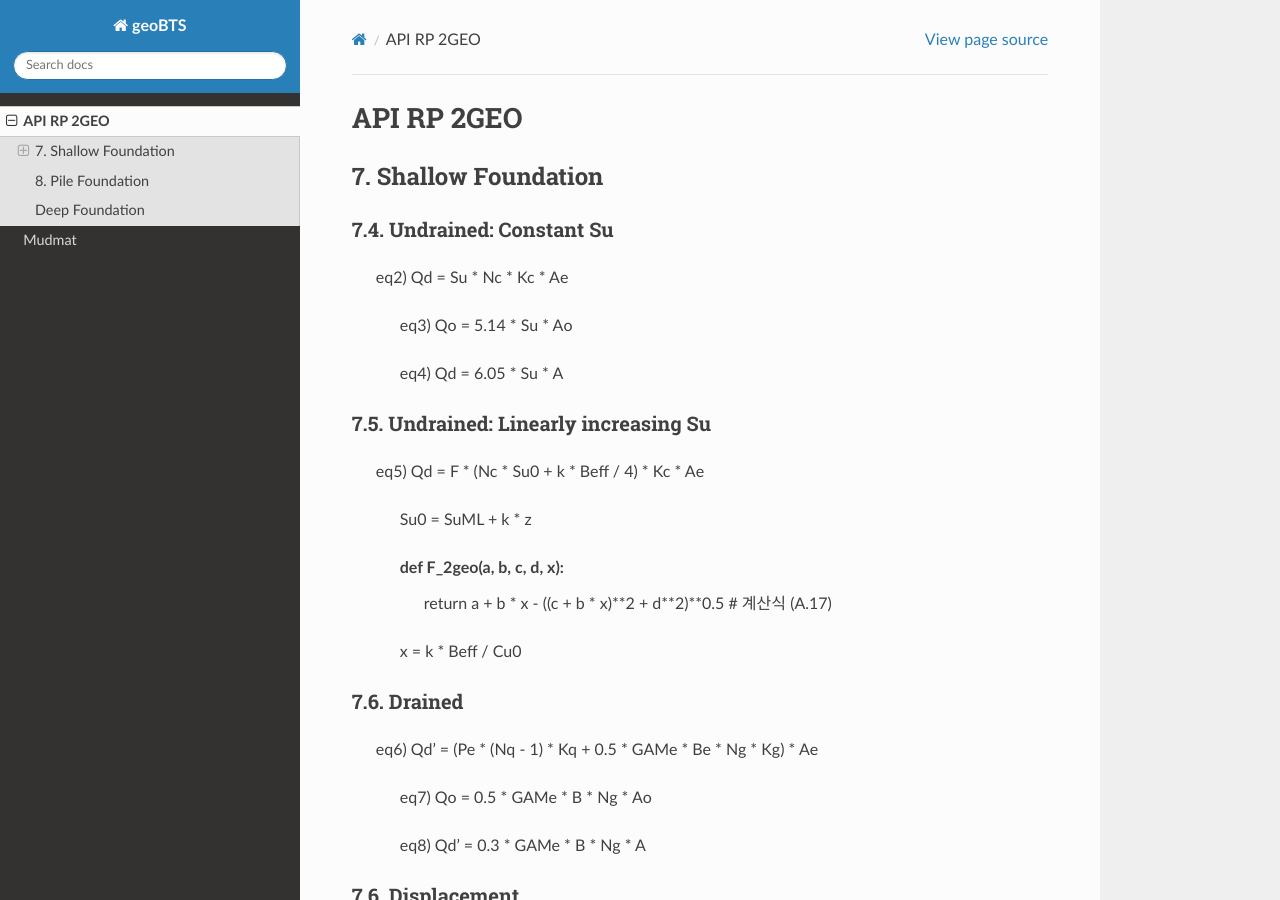
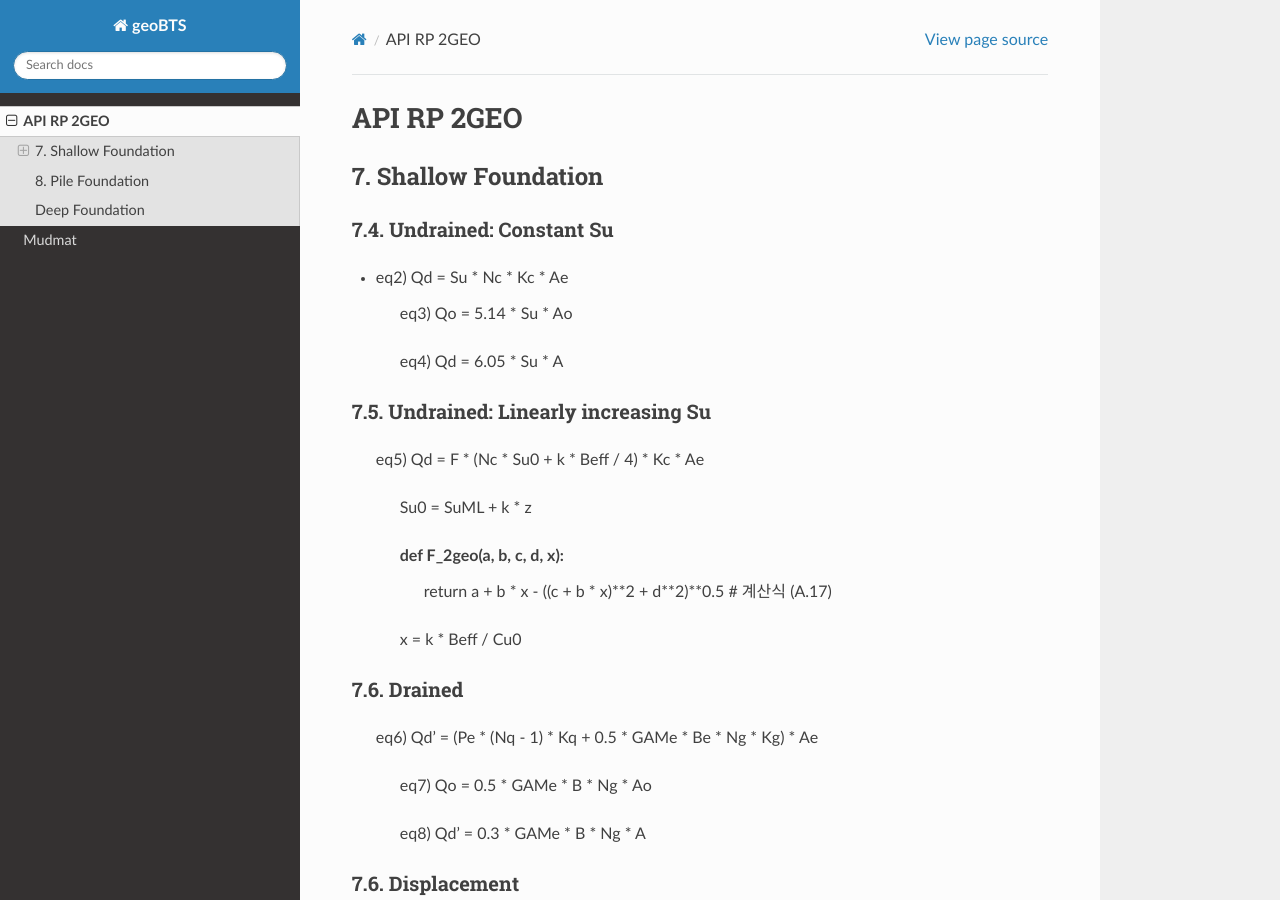
Before and after one commit to jungsohn/geoBTS, a Sphinx documentation site: the page built from docs/source/API_2GEO.rst, in a window 1280 px wide and 900 px high. Built offline with Sphinx 7.4.7 and the Read the Docs theme 3.1.0, drawn with Linux system fonts in a browser that asks for light colours.

Commit message:
Update API_2GEO.rst

```diff
--- a/docs/source/API_2GEO.rst
+++ b/docs/source/API_2GEO.rst
@@ -7,7 +7,7 @@ API RP 2GEO
 7.4. Undrained: Constant Su
 .................
 
-    eq2) Qd = Su * Nc * Kc * Ae
+- eq2) Qd = Su * Nc * Kc * Ae
 
         eq3) Qo = 5.14 * Su * Ao
 
```
